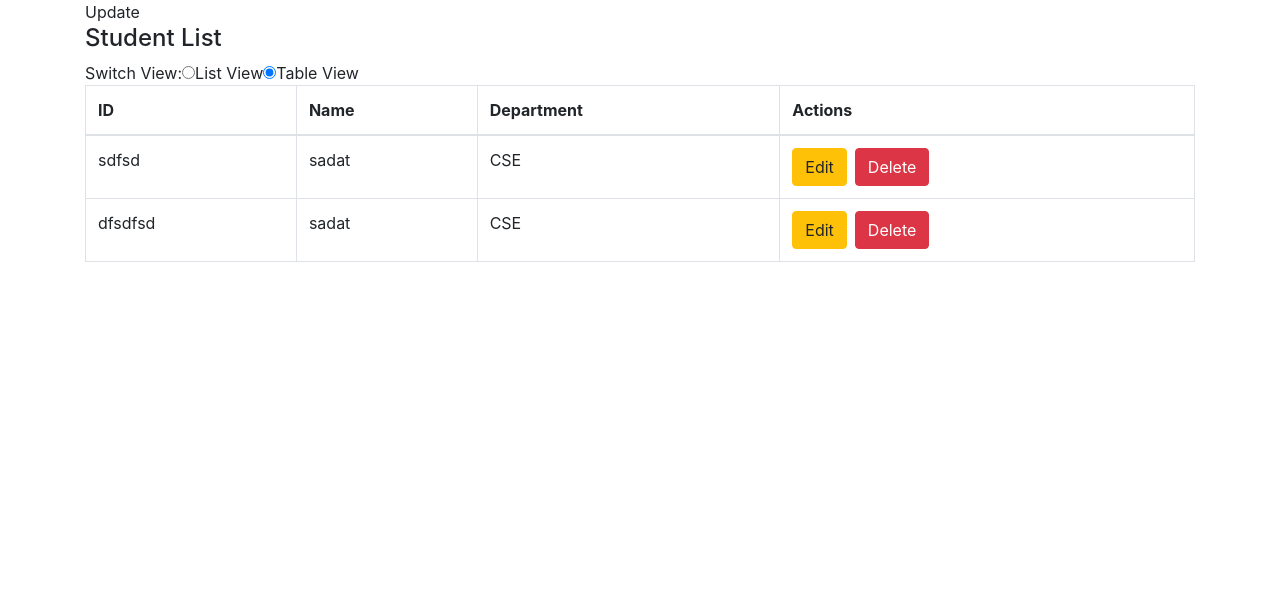
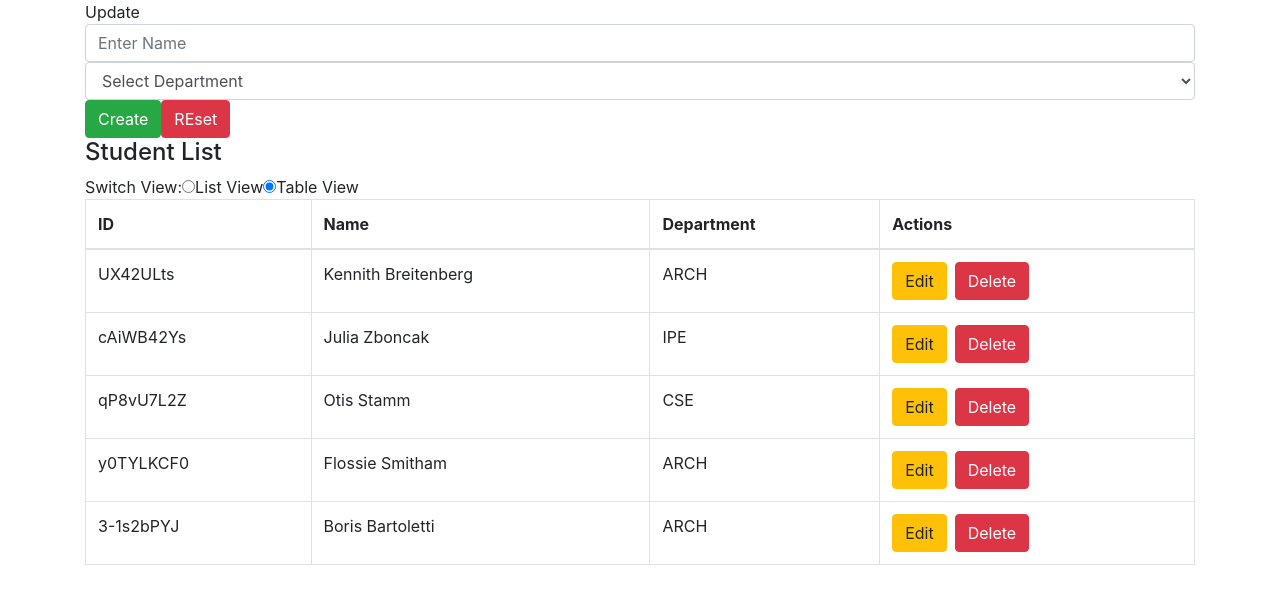
Before and after one commit to SadatJubayer/react_student_portal, a React (Create React App) app: page / in a window 1280 px wide. Shown: the top 604 px of the page. Built offline with nearby package versions, Linux system fonts and the light colour scheme.

Commit message:
logical Layer

```diff
--- a/package.json
+++ b/package.json
@@ -7,9 +7,12 @@
     "@testing-library/react": "^9.4.0",
     "@testing-library/user-event": "^7.2.1",
     "bootstrap": "^4.4.1",
+    "faker": "^4.1.0",
+    "formik": "^2.1.4",
     "react": "^16.12.0",
     "react-dom": "^16.12.0",
-    "react-scripts": "3.4.0"
+    "react-scripts": "3.4.0",
+    "shortid": "^2.2.15"
   },
   "scripts": {
     "start": "react-scripts start",
--- /dev/null
+++ b/src/studentPortal/data/index.js
@@ -0,0 +1,18 @@
+import faker from 'faker';
+
+import shortid from 'shortid';
+
+const students = [];
+
+const DEPT = ['CSE', 'EEE', 'IPE', 'BBA', 'ARCH'];
+
+for (let i = 0; i < 5; i++) {
+  const student = {};
+  student.id = shortid.generate();
+  student.name = faker.name.findName();
+  const rendomInddex = Math.floor(Math.random() * DEPT.length);
+  student.dept = DEPT[rendomInddex];
+  students.push(student);
+}
+
+export default students;
--- a/src/studentPortal/forms/index.jsx
+++ b/src/studentPortal/forms/index.jsx
@@ -1,12 +1,74 @@
 import React, { Component } from 'react';
+import { Formik, Field, Form } from 'formik';
+
+import students from '../data';
+
 class StudentForm extends Component {
-  state = {
-    name: '',
-    dept: ''
-  };
   render() {
-    const { editable, editableStudent } = this.props;
-    return <div>{editable ? 'New Studnet' : 'Update'}</div>;
+    const {
+      editable,
+      editableStudent,
+      createStudent,
+      updateStudent
+    } = this.props;
+
+    // Initail values
+    const initialValues = { name: '', dept: '' };
+
+    if (editable) {
+      initialValues.name = editableStudent.name;
+      initialValues.dept = editableStudent.dept;
+    }
+
+    return (
+      <div>
+        {editable ? 'New Studnet' : 'Update'}
+
+        <Formik
+          initialValues={initialValues}
+          enableReinitialize={true}
+          onSubmit={(values, formmikBag) => {
+            console.log(values);
+            if (editable) {
+              updateStudent(values, editableStudent.id);
+            } else {
+              createStudent(values);
+              formmikBag.resetForm();
+            }
+          }}
+        >
+          {() => (
+            <Form>
+              <Field
+                name="name"
+                placeholder="Enter Name"
+                className="form-control"
+              />
+              <Field as="select" name="dept" className="form-control">
+                <option>Select Department</option>
+                {students.map(s => {
+                  return (
+                    <option key={s.id} value={s.dept}>
+                      {s.dept}
+                    </option>
+                  );
+                })}
+              </Field>
+              <button type="submit" className="btn btn-success">
+                {editable ? 'Update' : 'Create '}
+              </button>
+              <button
+                type="reset"
+                className="btn btn-danger"
+                onClick={this.props.handleReset}
+              >
+                REset
+              </button>
+            </Form>
+          )}
+        </Formik>
+      </div>
+    );
   }
 }
 
--- a/src/studentPortal/index.jsx
+++ b/src/studentPortal/index.jsx
@@ -2,12 +2,13 @@ import React, { Component } from 'react';
 import StudentViews from './views';
 import StudentFrom from './forms';
 
+import shortid from 'shortid';
+
+import students from './data';
+
 class StudentPortal extends Component {
   state = {
-    students: [
-      { id: 'sdfsd', name: 'sadat', dept: 'CSE' },
-      { id: 'dfsdfsd', name: 'sadat', dept: 'CSE' }
-    ],
+    students: students,
     editable: false,
     selectedStudent: null
   };
@@ -30,6 +31,23 @@ class StudentPortal extends Component {
     }
   };
 
+  createStudent = student => {
+    student.id = shortid.apply();
+    const students = [...this.state.students, student];
+    this.setState({ students });
+  };
+
+  updateStudent = (student, id) => {
+    console.log(id, student);
+  };
+
+  handleReset = () => {
+    this.setState({
+      editable: false,
+      selectedStudent: null
+    });
+  };
+
   render() {
     const { students, editable, selectedStudent } = this.state;
 
@@ -45,6 +63,9 @@ class StudentPortal extends Component {
         <StudentFrom
           editable={this.state.editable}
           editableStudent={editableStudent}
+          createStudent={this.createStudent}
+          updateStudent={this.updateStudent}
+          handleReset={this.handleReset}
         />
         <StudentViews
           students={students}
```
Also changed, not shown: 2 other files (tests, documents, lock files or other folders).
